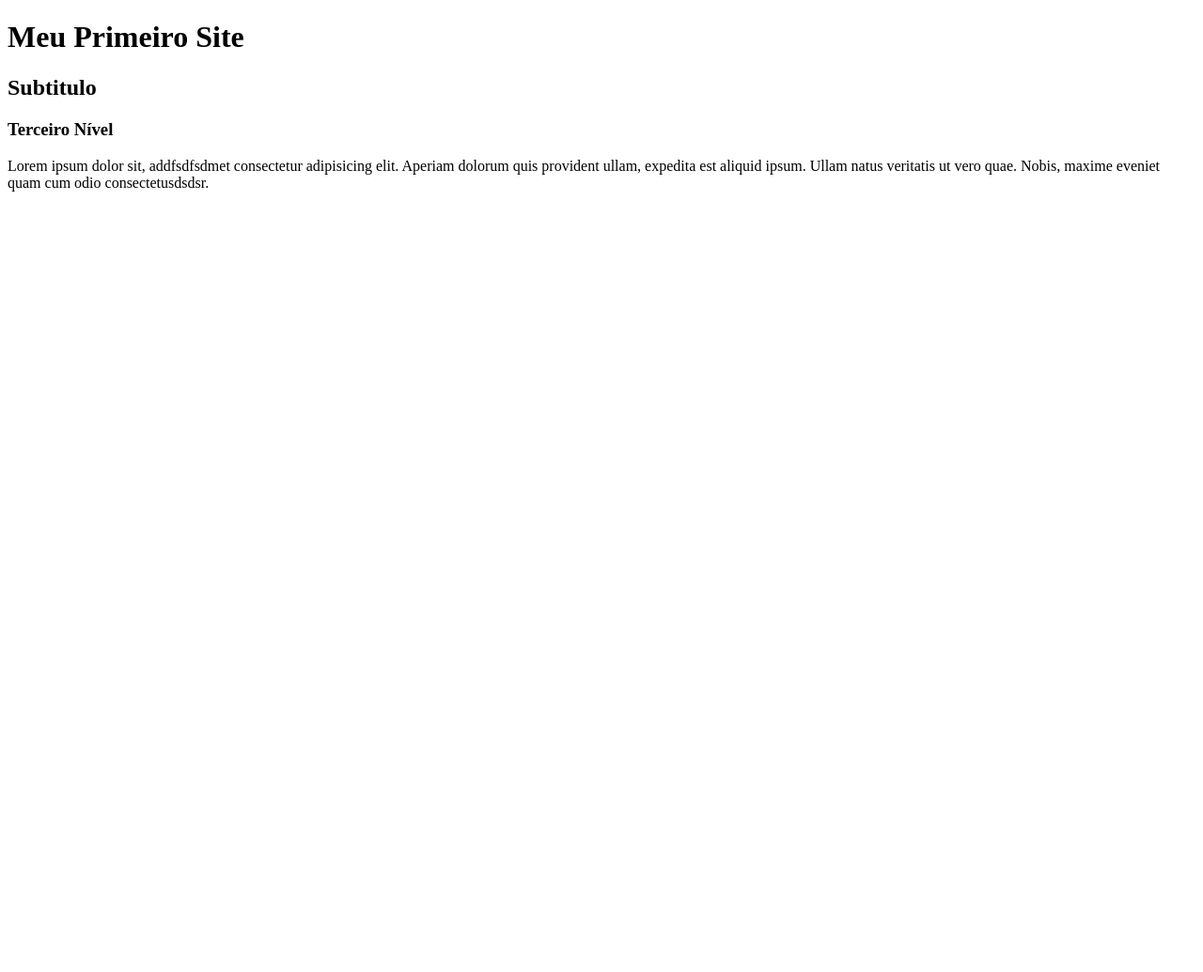
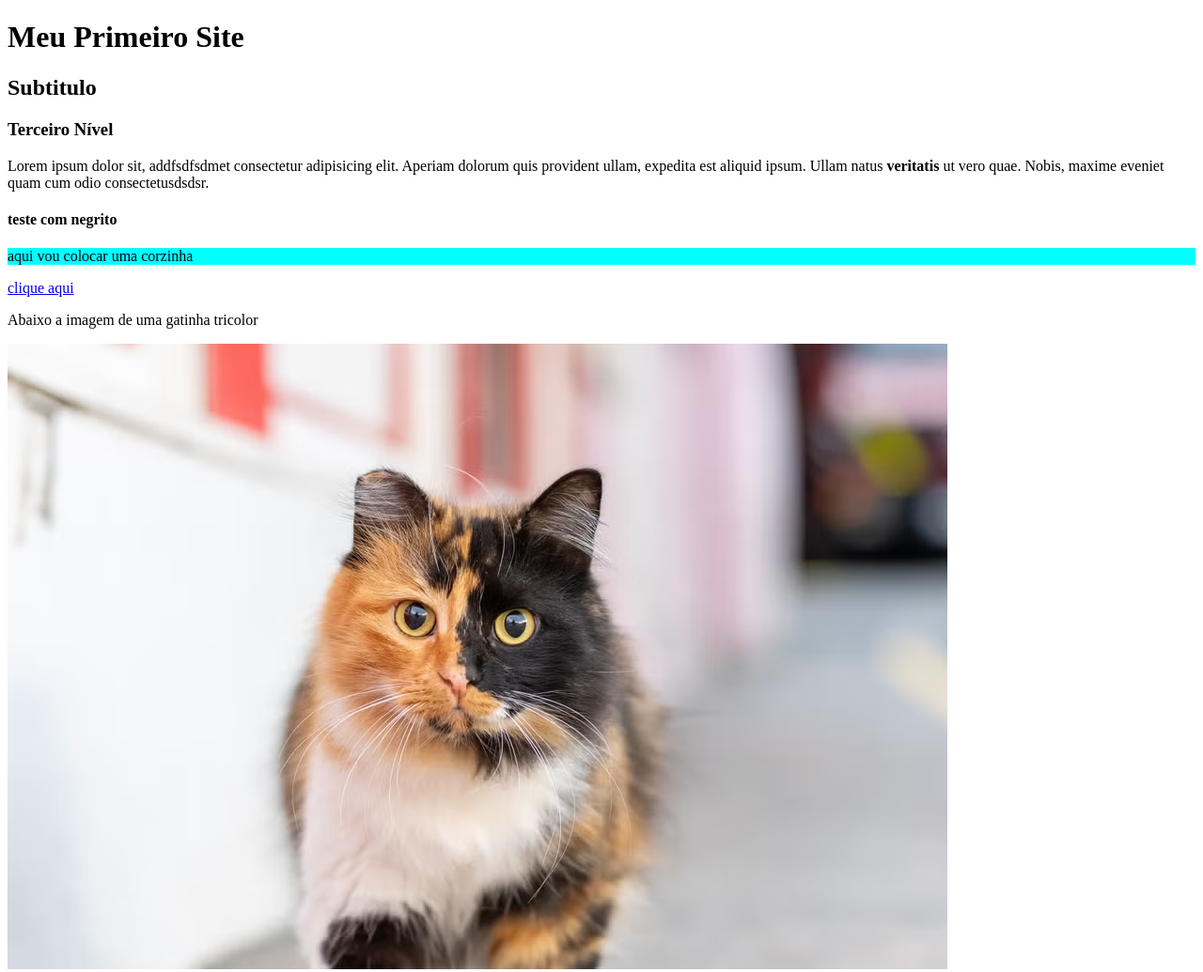
Before and after one commit to lanezita/primeiro_repo, a plain HTML site: page Aula/index.html in a window 1280 px wide. Shown: the whole page at 94% size. Before the commit the page ends 800 px from the top, so only its background shows below. Drawn offline with Linux system fonts and the light colour scheme.

Commit message:
testando algumas tags, até a tag img

```diff
--- a/Aula/index.html
+++ b/Aula/index.html
@@ -7,8 +7,19 @@
 </head>
 <body>
    <h1>Meu Primeiro Site</h1>
+
    <h2>Subtitulo</h2>
+
    <H3>Terceiro Nível</H3>
-   <p>Lorem ipsum dolor sit, addfsdfsdmet consectetur adipisicing elit. Aperiam dolorum quis provident ullam, expedita est aliquid ipsum. Ullam natus veritatis ut vero quae. Nobis, maxime eveniet quam cum odio consectetusdsdsr.</p>
+
+   <p>Lorem ipsum dolor sit, addfsdfsdmet consectetur adipisicing elit. Aperiam dolorum quis provident ullam, expedita est aliquid ipsum. Ullam natus <strong>veritatis</strong> ut vero quae. Nobis, maxime eveniet quam cum odio consectetusdsdsr.</p>
+<h4>teste com <strong> negrito </strong></h4>
+<p style="background-color: aqua;"> aqui vou colocar uma corzinha</p>
+<p><a href="https://lanezita.github.io/primeiro_repo/" target="_blank"> clique aqui</a></p>
+
+<p> Abaixo a imagem de uma gatinha tricolor</p>
+<img src="/assets/gato_tricolor.avif" alt="imagem de uma gata tricolor">
+
+
 </body>
 </html>
```
Also changed, not shown: assets/gato_tricolor.avif (added).
